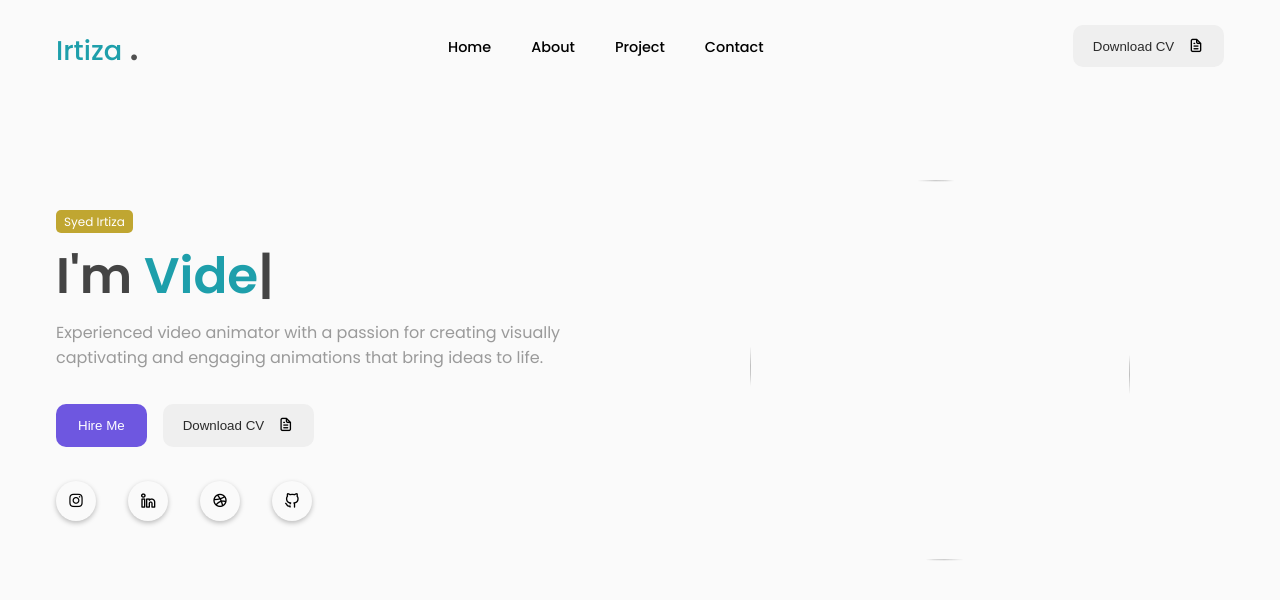
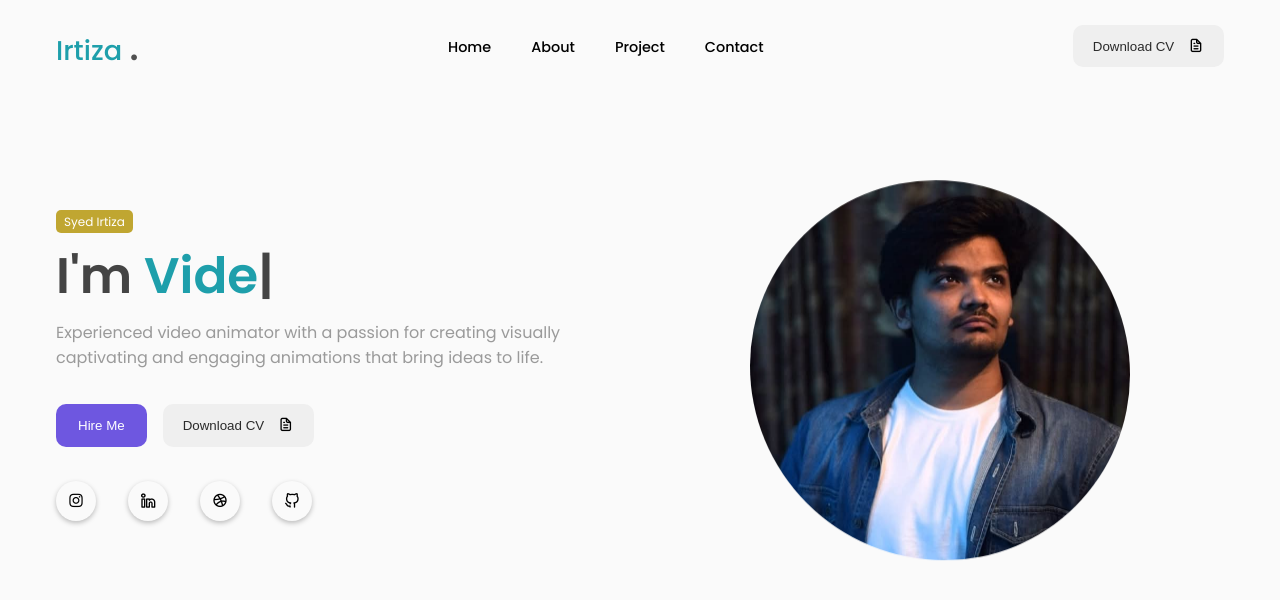
Before and after one commit to Zainuddin90/Irtiza-Portfolio, a plain HTML site: page index.html in a window 1280 px wide. Drawn offline with nearby package versions, Linux system fonts and the light colour scheme.

Commit message:
Update index.html

```diff
--- a/index.html
+++ b/index.html
@@ -83,7 +83,7 @@
             </div>
 
             <div class="hero-image">
-                <img src="assets/Profile 2.jpg" alt="">
+                <img src="asset/Profile 2.jpg" alt="">
             </div>
         </div>
     </section>
```
